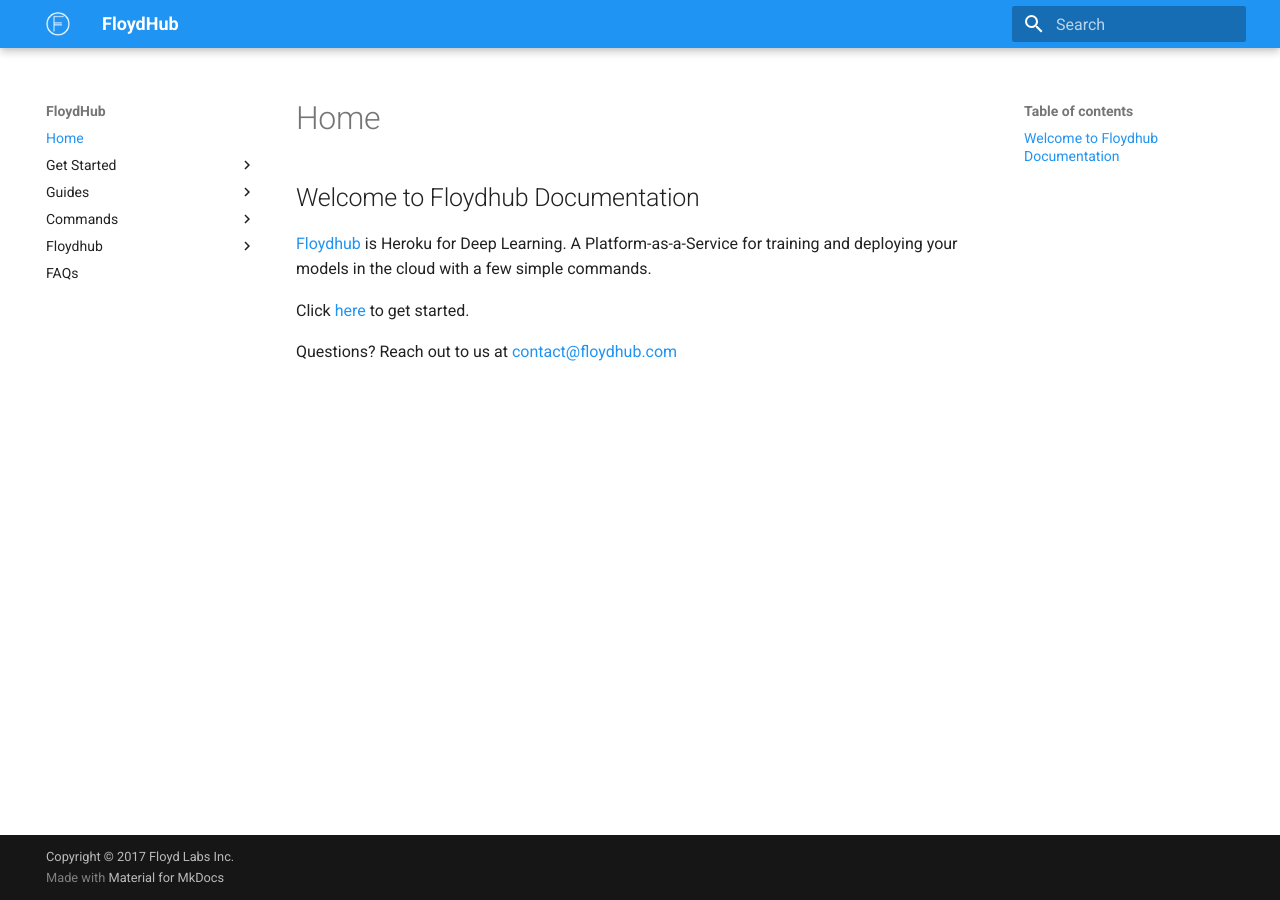
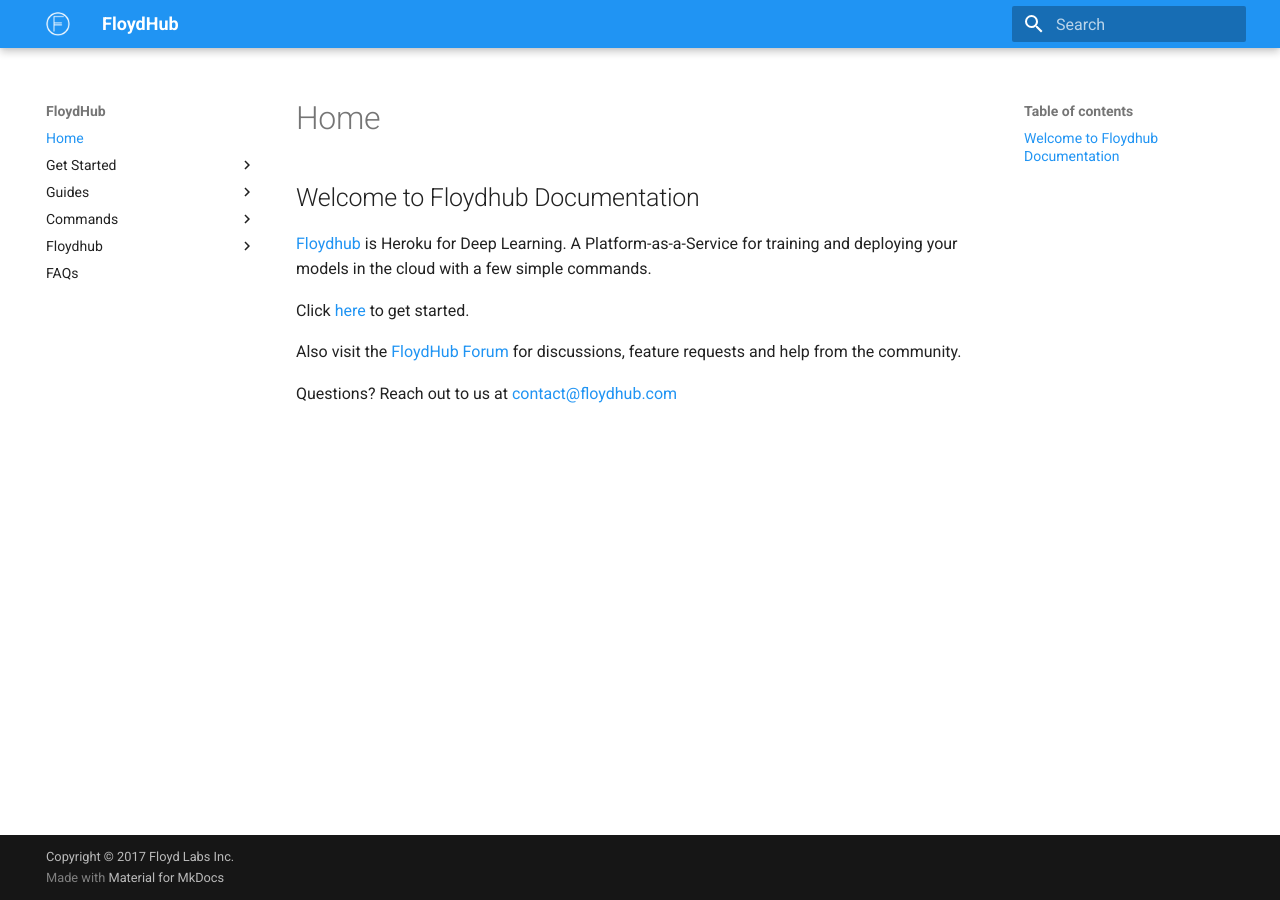
Before and after one commit to floydhub/floyd-docs, an MkDocs documentation site: the page built from docs/index.md, in a window 1280 px wide. Built offline with MkDocs 1.6.1 and Material for MkDocs 9.7.7, drawn with Linux system fonts in a browser that asks for light colours; old or Windows-style settings are respelled for this version of MkDocs.

Commit message:
Add forum link to Docs

```diff
--- a/docs/index.md
+++ b/docs/index.md
@@ -5,4 +5,7 @@
 
 Click [here](./home/getting_started.md) to get started.
 
+Also visit the [FloydHub Forum](https://forum.floydhub.com) for discussions, feature requests
+and help from the community.
+
 Questions? Reach out to us at [contact@floydhub.com](mailto:contact@floydhub.com)
```
